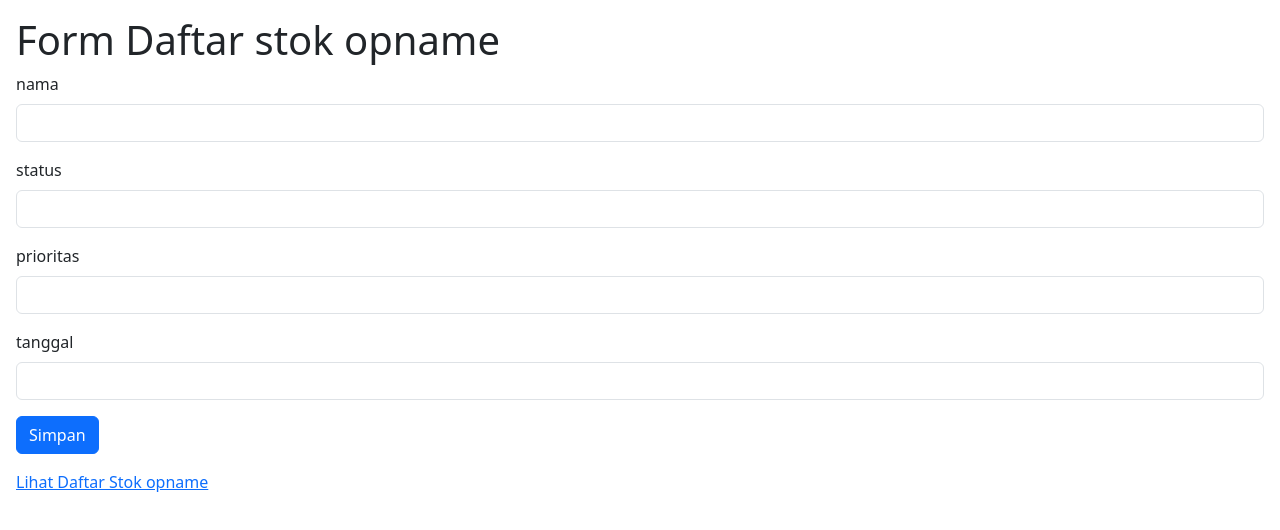
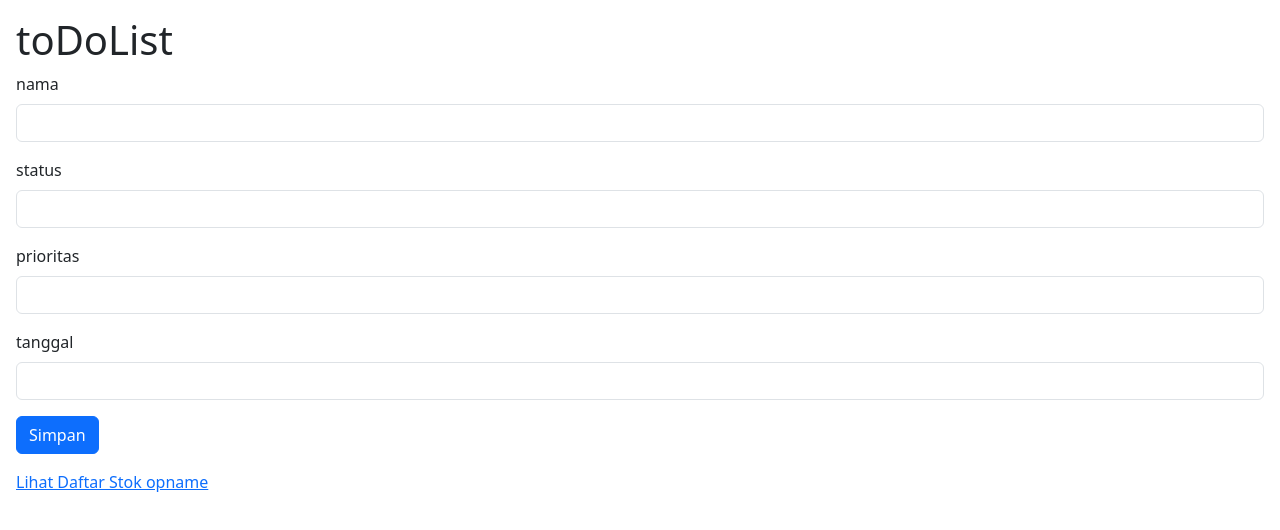
Before and after one commit to Rosita11-11/toDoList-, a plain HTML site: page index.html in a window 1280 px wide. Drawn offline with nearby package versions, Linux system fonts and the light colour scheme.

Commit message:
update index.html

```diff
--- a/index.html
+++ b/index.html
@@ -4,7 +4,7 @@
 <head>
   <meta charset="UTF-8">
   <meta name="viewport" content="width=device-width, initial-scale=1">
-  <title>Form tambah stok opname</title>
+  <title>cuityy</title>
   <link href="https://cdn.jsdelivr.net/npm/bootstrap@5.3.2/dist/css/bootstrap.min.css" rel="stylesheet" integrity="sha384-T3c6CoIi6uLrA9TneNEoa7RxnatzjcDSCmG1MXxSR1GAsXEV/Dwwykc2MPK8M2HN" crossorigin="anonymous">
   <script src="https://cdn.jsdelivr.net/npm/bootstrap@5.3.2/dist/js/bootstrap.bundle.min.js" integrity="sha384-C6RzsynM9kWDrMNeT87bh95OGNyZPhcTNXj1NW7RuBCsyN/o0jlpcV8Qyq46cDfL" crossorigin="anonymous"></script>
 
@@ -13,7 +13,7 @@
 
 
 <body class="m-3">
-  <h1>Form Daftar stok opname</h1>
+  <h1>toDoList</h1>
 
   <form class="mb-3">
     <form class="mb-3">
```
